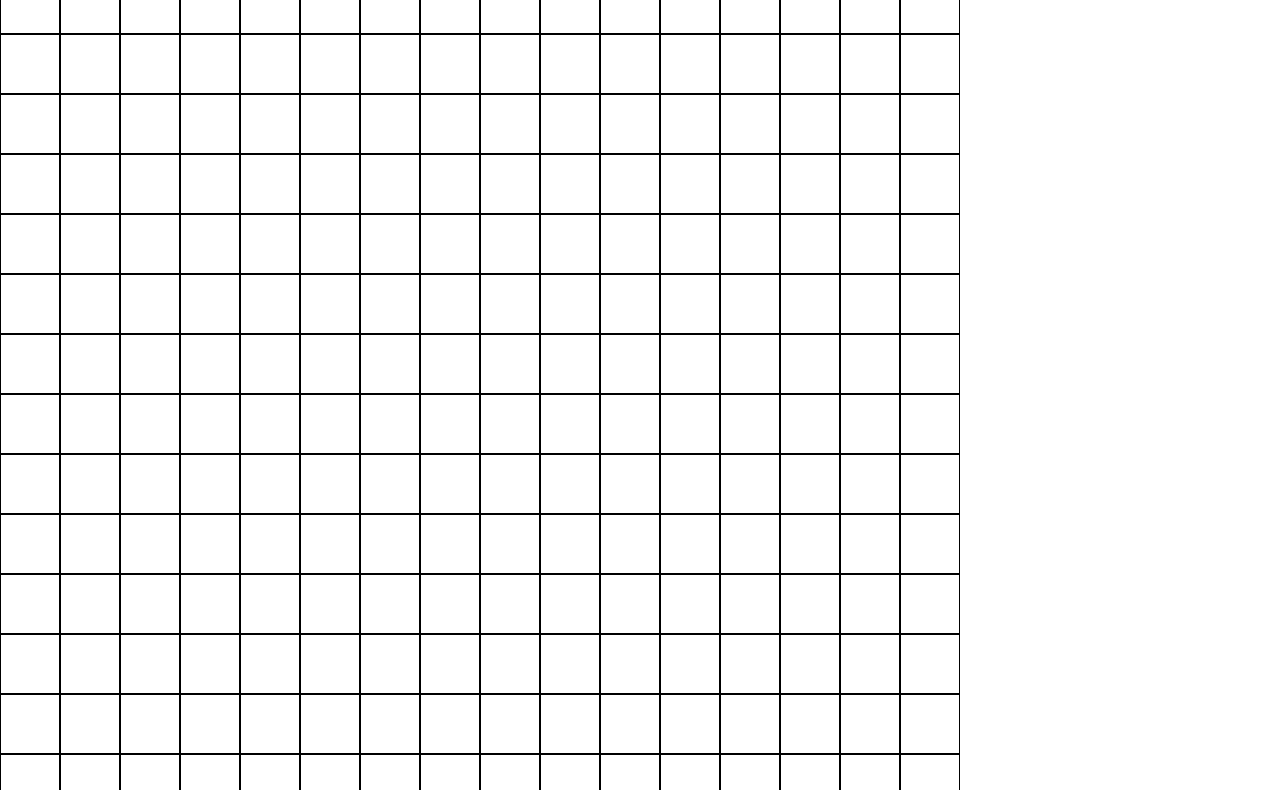
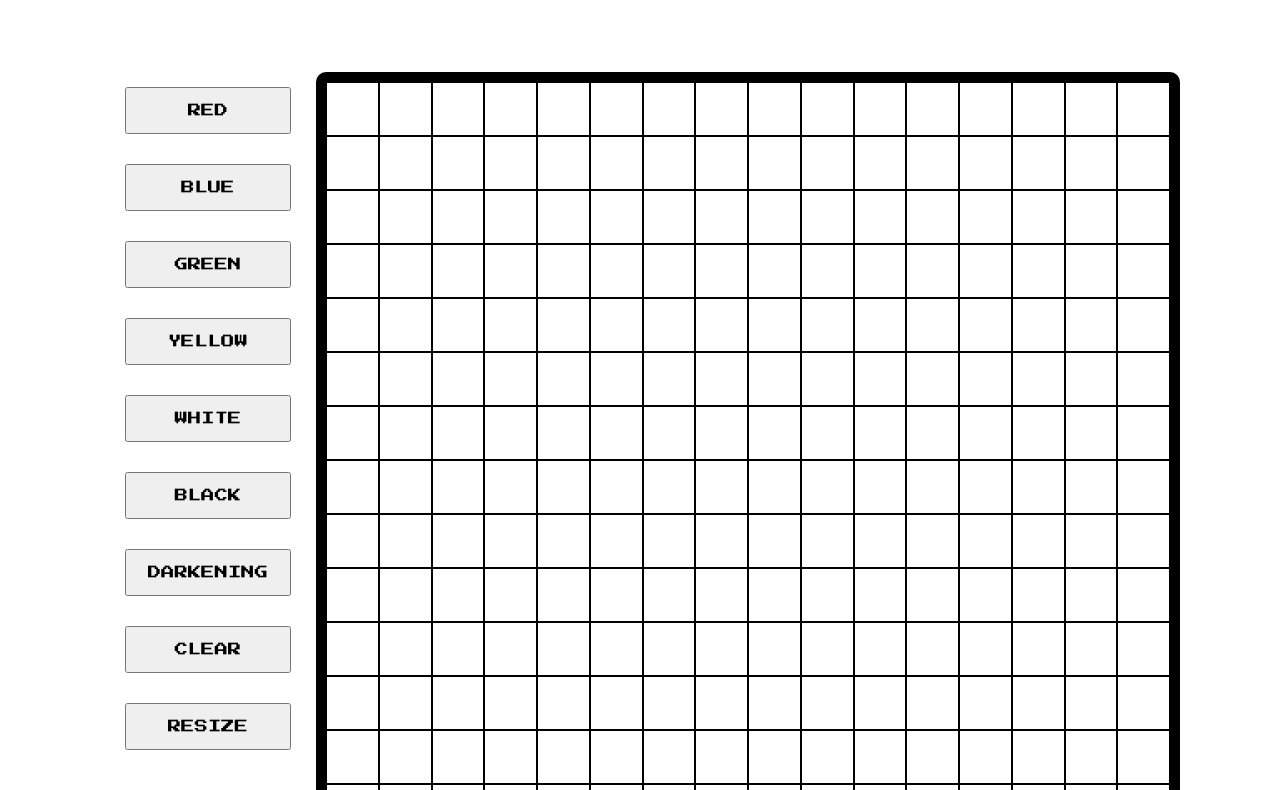
Before and after one commit to josednl/etch-a-sketch, a plain HTML site: page index.html in a window 1280 px wide. Shown: the part 86-876 px from the top of the page. Drawn offline with Linux system fonts and the light colour scheme.

Commit message:
index.html: Se actualizó la estructura básica y se agregó una nueva sección de botones
style.css: Se aplicaron estilos para ordenar los elementos y distribuir el espacio

script.js: Se actualizó la función setSketch para redimensionar dinámicamente el sketch y se agregó resizeGrid para modificar la cantidad de filas y columnas

```diff
--- a/index.html
+++ b/index.html
@@ -8,8 +8,20 @@
     <title>Document</title>
 </head>
 <body>
-    <div id="container">
-
+    <h1>ETCH A SKETCH</h1>
+    <div class="container">
+        <div id="buttons-box">
+            <button id="red">RED</button>
+            <button id="blue">BLUE</button>
+            <button id="green">GREEN</button>
+            <button id="yellow">YELLOW</button>
+            <button id="white">WHITE</button>
+            <button id="black">BLACK</button>
+            <button id="darkening">DARKENING</button>
+            <button id="clear">CLEAR</button>
+            <button id="resize">RESIZE</button>
+        </div>
+        <div id="sketch"></div>
     </div>
 </body>
 </html>
--- a/script.js
+++ b/script.js
@@ -1,16 +1,39 @@
-const container = document.getElementById('container');
-const rows = document.getElementsByClassName('row');
+const sketch = document.getElementById('sketch');
+const resize = document.getElementById('resize');
 
-for (let i = 0;i < 16; i++) {
-    var row = document.createElement('div');
-    row.classList.add("row");
-    container.appendChild(row);
+var rows_grid = 16;
+var cols_grid = 16;
+
+resize.addEventListener('click', resizeGrid);
+
+setSketch();
+
+function setSketch() {
+    sketch.innerHTML = "";
+    var col_size = Math.round(sketch.offsetWidth / cols_grid);
+
+    for (let i = 0;i < rows_grid; i++) {
+        let row = document.createElement('div');
+        row.classList.add("row");
+        sketch.appendChild(row);
+    }
+
+    for(let row = 0; row < rows_grid; row++) {
+        for (let i = 0; i < cols_grid; i++) {
+            let col = document.createElement('div');
+            col.classList.add("col");
+
+            col.style.width = col_size + "px";
+            col.style.height = col_size + "px";
+            sketch.children[row].appendChild(col);
+        }
+    }
 }
 
-for(let row = 0; row < rows.length; row++) {
-    for (let i = 0; i < 16; i++) {
-        var col = document.createElement('div');
-        col.classList.add("col")
-        rows[i].appendChild(col);
-    }
+function resizeGrid () {
+    let cols = prompt("Enter the number of columns of your sketch");
+    let rows = prompt("Enter the number of rows of your sketch");
+    cols_grid = cols;
+    rows_grid = rows;
+    setSketch();
 }
--- a/style.css
+++ b/style.css
@@ -7,12 +7,42 @@
     font-family: 'Press Start 2P', sans-serif;
 }
 
+h1 {
+    text-align: center;
+    margin: 38px;
+}
+
+.container {
+    padding: 50px 100px;
+    display: flex;
+    justify-content: center;
+    align-items: start;
+    flex-wrap: wrap;
+}
+
+#buttons-box {
+    display: flex;
+    flex-direction: column;
+    width: 20%;
+    padding: 0px 25px;
+}
+
+#buttons-box button {
+    padding: 15px;
+    margin: 15px 0px;
+}
+
+#sketch {
+    width: 80%;
+    min-width: 640px;
+    border: 10px solid black;
+    border-radius: 10px;
+}
+
 .row {
     display: flex;
 }
 
 .col {
-    width: 60px;
-    height: 60px;
     border: 1px solid black;
 }
```
